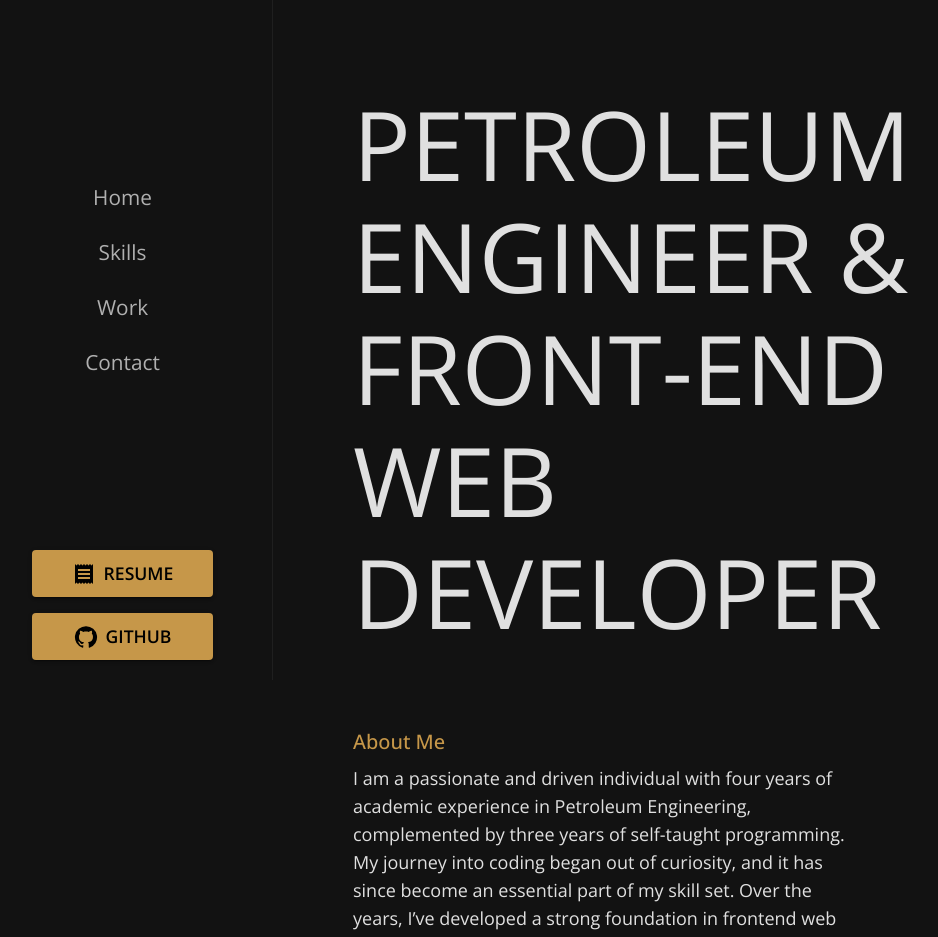
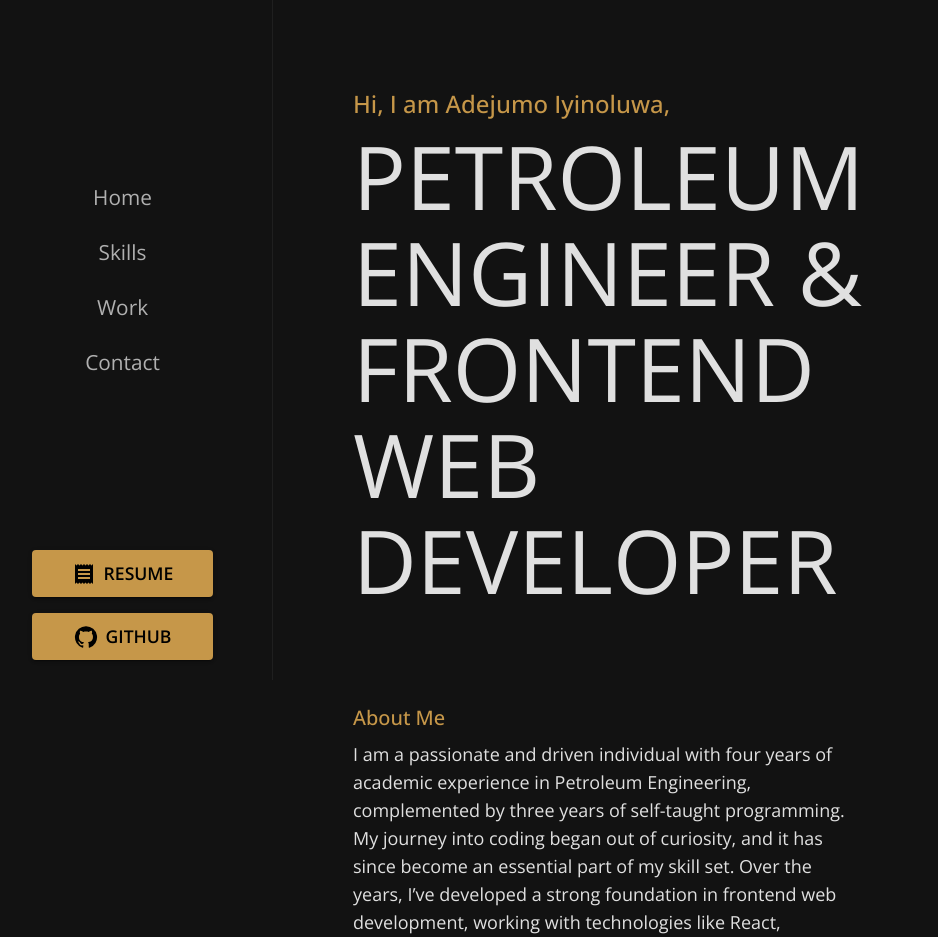
Before and after one commit to Rum2y/personal-portfolio, a React (Vite) app: page / in a window 1280 px wide. Shown: the part 120-1057 px from the top of the page, without its empty margins (27-965 px from the left). Built offline with nearby package versions, Linux system fonts and the light colour scheme.

Commit message:
Added name

```diff
--- a/src/Components/Home.jsx
+++ b/src/Components/Home.jsx
@@ -5,11 +5,14 @@ export default function Home() {
     <Framer>
       <div className="mb-[10rem]" id="Home">
         <div className="mt-[4rem] xs:w-full lg:w-3/4">
-          <h1 className="text-[#E0E0E0] xs:text-[2.5rem] lg:text-[4rem] lg:leading-[4.5rem] xl:text-[6rem] font-light xs:leading-[3rem] xl:leading-[7rem] xs:text-center lg:text-left">
-            PETROLEUM ENGINEER & FRONT-END WEB DEVELOPER
+          <h4 className="text-[#C69749] font-medium text-2xl mb-2 xs:text-center lg:text-left">
+            Hi, I am Adejumo Iyinoluwa,
+          </h4>
+          <h1 className="text-[#E0E0E0] xs:text-[2.5rem] lg:text-[4rem] lg:leading-[4.5rem] xl:text-[5.5rem] font-[350] xs:leading-[3rem] xl:leading-[6rem] xs:text-center lg:text-left">
+            PETROLEUM ENGINEER & FRONTEND WEB DEVELOPER
           </h1>
         </div>
-        <div className="xs:w-full xl:w-[60%] mt-[5rem]">
+        <div className="xs:w-full xl:w-[60%] mt-[6rem]">
           <h4 className="text-[#C69749] font-medium text-xl mb-2">About Me</h4>
           <p className="text-[#E0E0E0] text-lg">
             I am a passionate and driven individual with four years of academic
```
